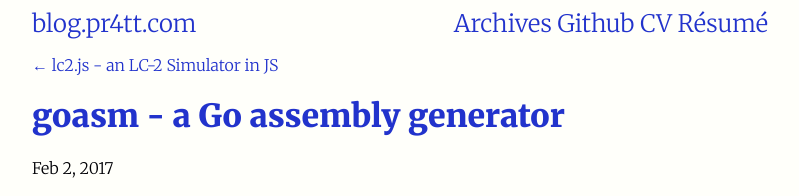
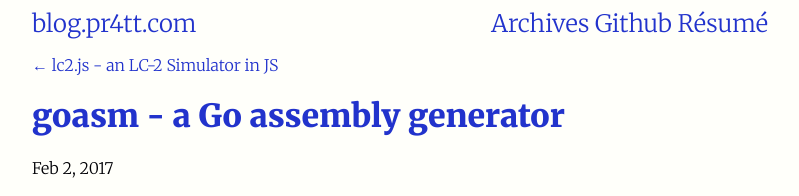
Before and after one commit to spratt/spratt.github.io, a Jekyll site: the page built from index.html, in a window 1280 px wide. Shown: the top 196 px of the page, without its empty margins (240-1039 px from the left). Built offline with Jekyll 4.4.1, drawn with Linux system fonts in a browser that asks for light colours.

Commit message:
Remove CV link

```diff
--- a/_includes/navigation.html
+++ b/_includes/navigation.html
@@ -1,4 +1,3 @@
 <a href="{{ site.baseurl }}/archives/">Archives</a>
 <a href="https://github.com/spratt">Github</a>
-<a href="http://cv.pr4tt.com/">CV</a>
 <a href="https://goo.gl/uTU5iO">Résumé</a>
```
